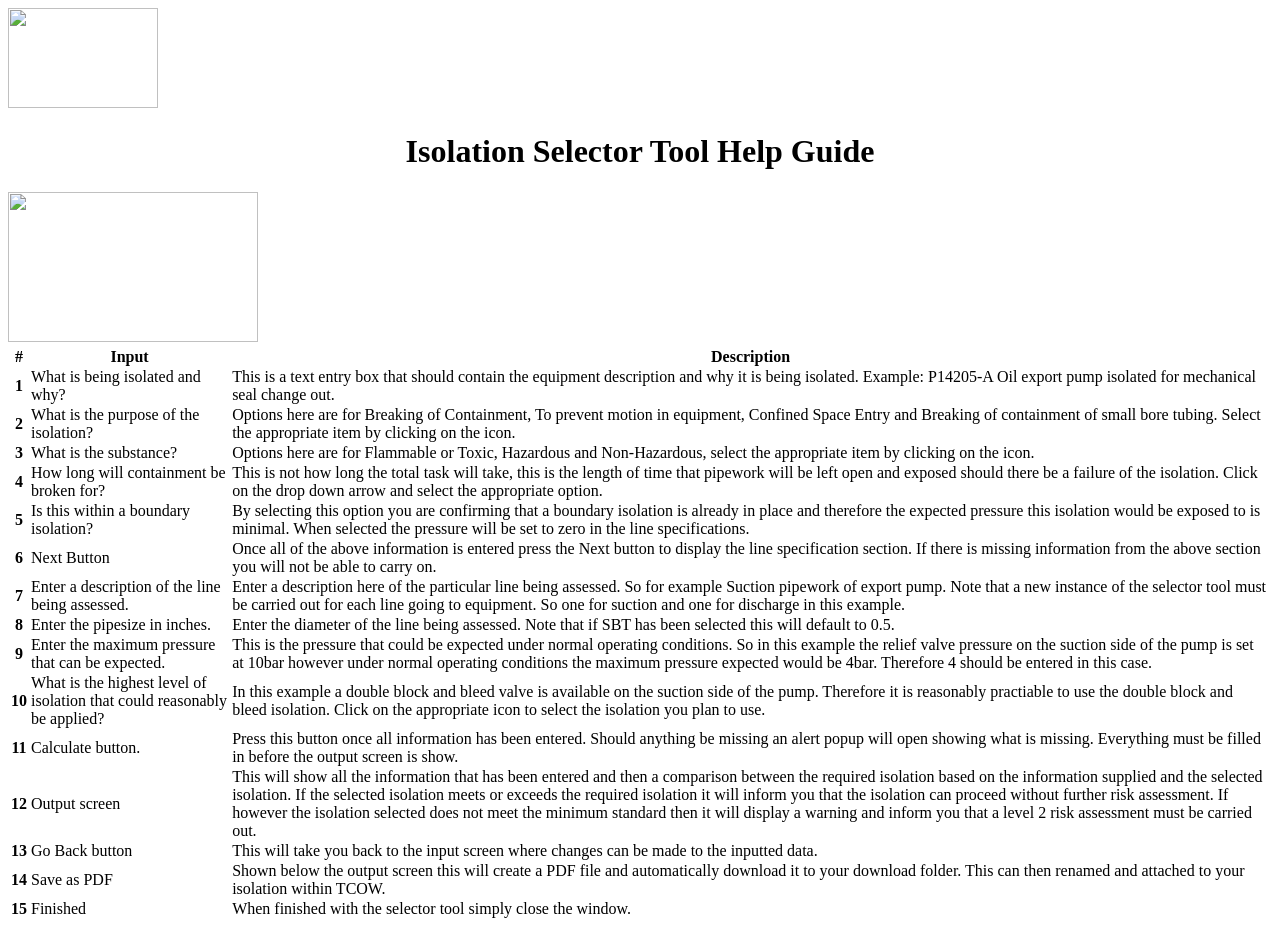
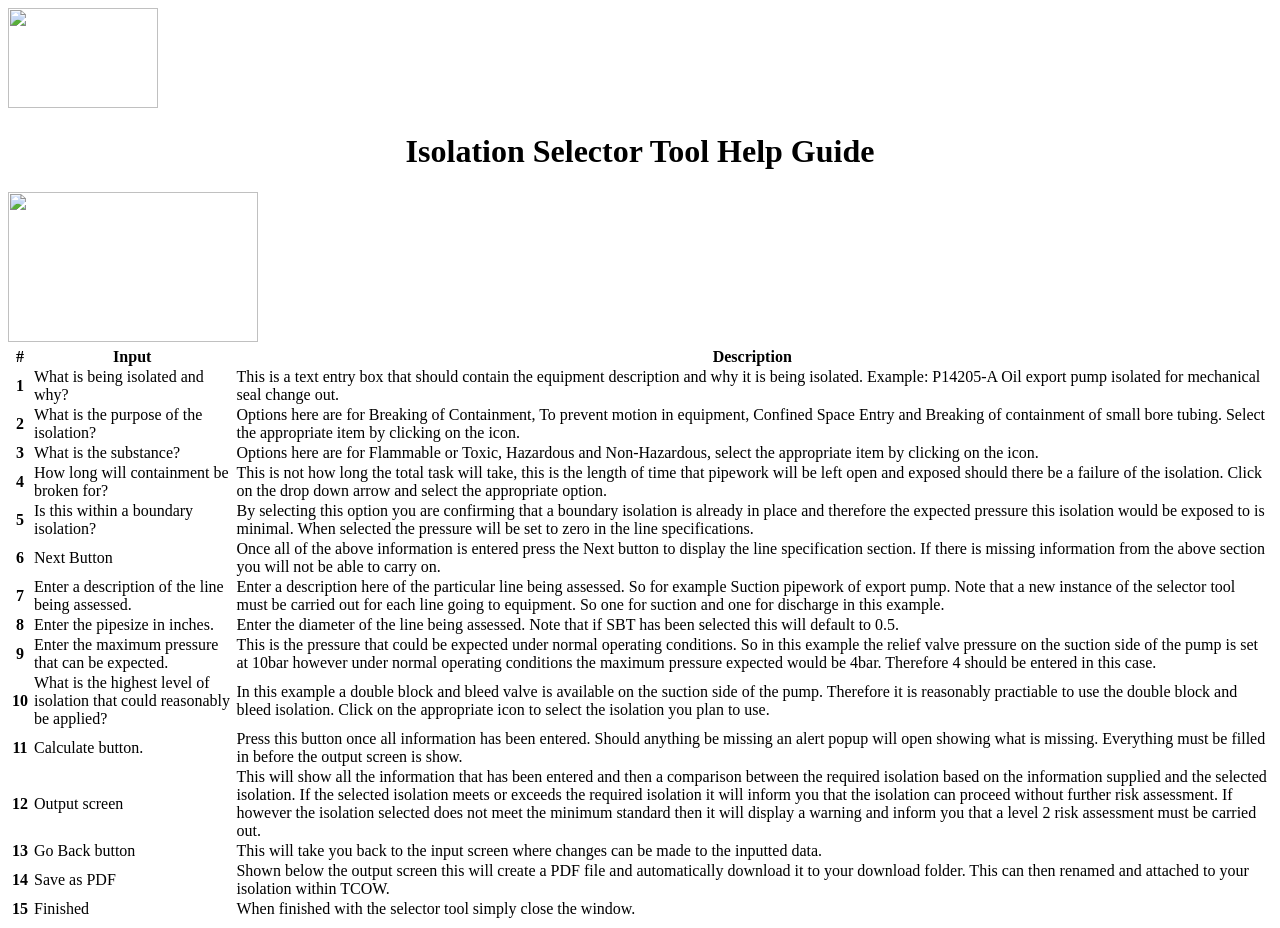

Fix bugs, security issues, and code quality across all three files

--- a/CSS/stlyes.css
+++ b/CSS/stlyes.css
@@ -89,17 +89,16 @@ li {
   color: black;
 }
 .table td, .table th {
-  padding-top:0;
-  padding-bottom:0;
-  padding-left:2;
-  padding-right:2;
-  border-radius: 2;
-  ;}
+  padding-top: 0;
+  padding-bottom: 0;
+  padding-left: 2px;
+  padding-right: 2px;
+  border-radius: 2px;
+}
 
   .span2{
-    padding-bottom:3;
-    padding-top:10;
-    
+    padding-bottom: 3px;
+    padding-top: 10px;
   }
 
 
@@ -126,5 +125,11 @@ li {
 
   #lineDesc{
     padding-top: 0px;
-
   }
+
+/* Applied to #outCard just before PDF generation to ensure it fills A4 */
+.pdf-render {
+  min-height: 277mm;
+  width: 100%;
+  box-sizing: border-box;
+}
